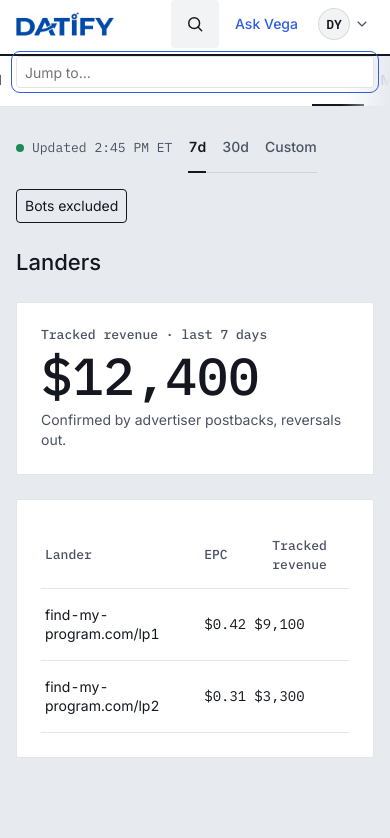
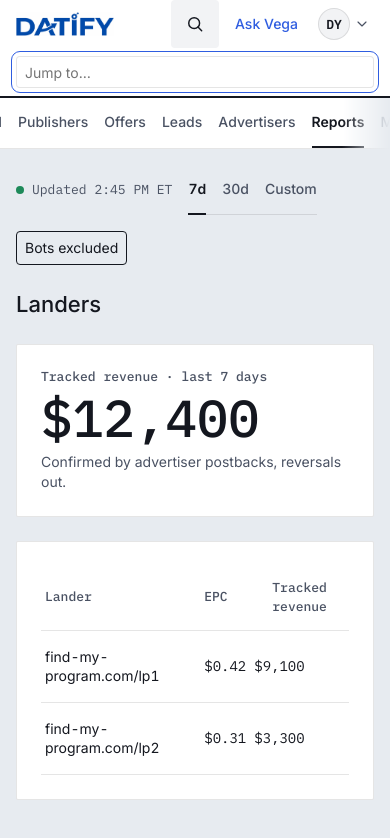
Before and after one commit to datifymedia/stout-ui, a website: page demo/frame.html in a window 390 px wide. Both pictures are taken after a click on the button "Search". Drawn offline with Linux system fonts and the light colour scheme.

Commit message:
frame: the bar row grows when the phone search opens; the strip moves down with it
Co-Authored-By: Claude Fable 5.1 <noreply@anthropic.com>
Claude-Session: https://claude.ai/code/session_015npnws7qR2r76gKZQyqA6e

```diff
--- a/src/frame.css
+++ b/src/frame.css
@@ -460,7 +460,8 @@
   .frame {
     background: var(--color-page);
     grid-template-columns: minmax(0, 1fr);
-    grid-template-rows: var(--layout-bar) auto minmax(0, 1fr);
+    /* The bar row grows when the search opens; the strip below it moves down. */
+    grid-template-rows: auto auto minmax(0, 1fr);
     grid-template-areas:
       "bar"
       "side"
@@ -495,6 +496,12 @@
 
   .frame-bar.has-search-toggle.is-search-open .frame-command {
     display: block;
+  }
+
+  /* While the search is open the strip sits in flow under it instead of
+     sticking under the bar's usual height. */
+  .frame-bar.is-search-open ~ .frame-side {
+    position: static;
   }
 
   .frame-kbd {
```
